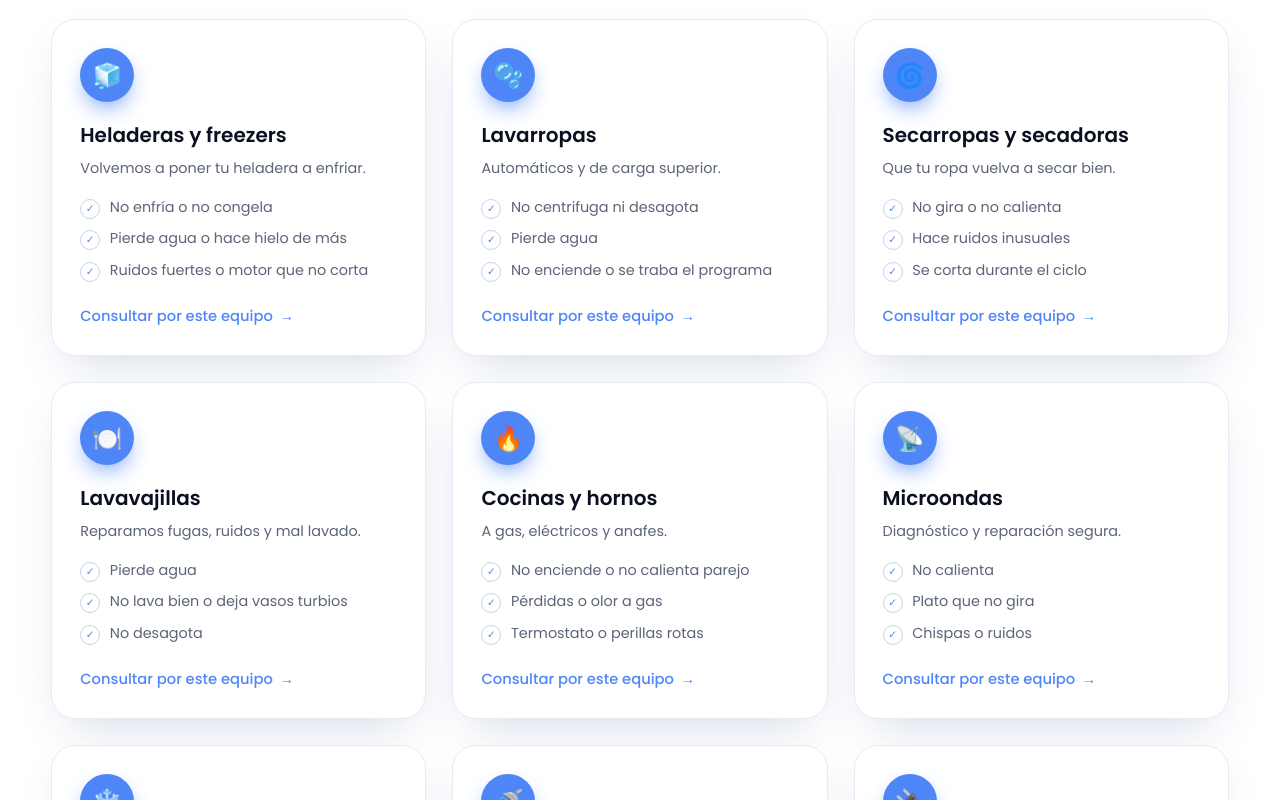
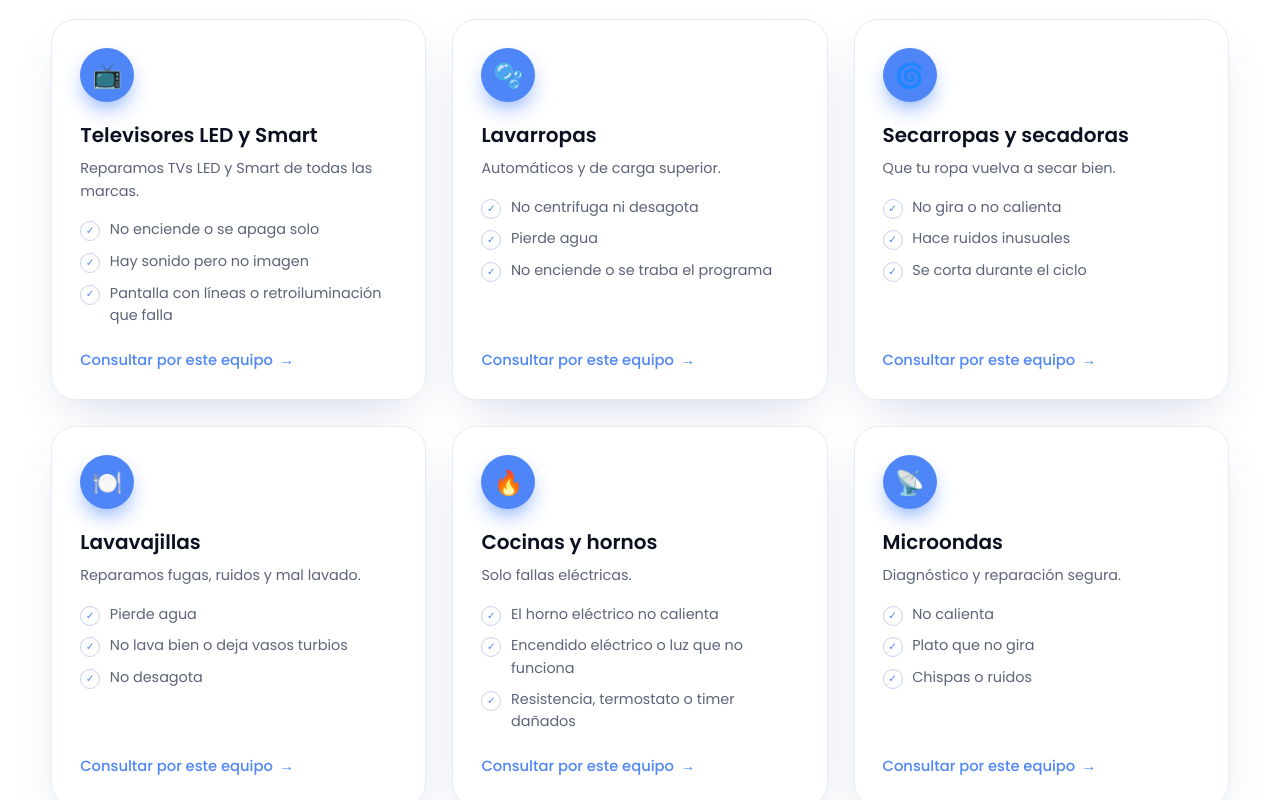
Before and after one commit to giovannacilfone/ieroservice, a React (Vite) app: page / in a window 1280 px wide. Shown: the part 1220-2020 px from the top of the page. Built offline with nearby package versions, Linux system fonts and the light colour scheme.

Commit message:
Reemplaza heladeras y aires por televisores y ventiladores; cocinas solo fallas eléctricas
Co-Authored-By: Claude Opus 5.5 <noreply@anthropic.com>

```diff
--- a/index.html
+++ b/index.html
@@ -4,7 +4,7 @@
   <meta charset="utf-8">
   <meta name="viewport" content="width=device-width, initial-scale=1">
   <title>Iero Service | Reparación de electrodomésticos</title>
-  <meta name="description" content="Reparamos todo tipo de electrodomésticos: heladeras, lavarropas, cocinas, aires y más. Consultá por WhatsApp.">
+  <meta name="description" content="Reparamos todo tipo de electrodomésticos: televisores, lavarropas, cocinas, ventiladores y más. Consultá por WhatsApp.">
   <link rel="preconnect" href="https://fonts.googleapis.com">
   <link rel="preconnect" href="https://fonts.gstatic.com" crossorigin>
   <link href="https://fonts.googleapis.com/css2?family=Poppins:wght@400;500;600;700&display=swap" rel="stylesheet">
--- a/src/admin/cardRenderer.js
+++ b/src/admin/cardRenderer.js
@@ -100,7 +100,7 @@ function drawFront(ctx, { pattern }) {
   ctx.fillStyle = "#fff"; ctx.font = `600 34px ${FONT}`;
   spaced(ctx, "REPARAMOS", px + 60, py + 85, 12);
   ctx.fillStyle = BLUE; ctx.fillRect(px + 60, py + 112, 90, 6);
-  ["Heladeras", "Lavarropas", "Microondas", "Hornos", "Y mucho más"].forEach((t, i) => {
+  ["Televisores", "Lavarropas", "Microondas", "Hornos", "Y mucho más"].forEach((t, i) => {
     const y = py + 190 + i * 80, more = i === 4;
     ctx.fillStyle = more ? "rgba(143,178,255,.25)" : "rgba(79,134,247,.35)"; ctx.beginPath(); ctx.arc(px + 80, y - 14, 24, 0, Math.PI * 2); ctx.fill();
     ctx.strokeStyle = "#fff"; ctx.lineWidth = 6; ctx.lineCap = "round"; ctx.lineJoin = "round";
--- a/src/config.js
+++ b/src/config.js
@@ -6,16 +6,16 @@ export const waLink = (msg = WA_DEFAULT) =>
   `https://wa.me/${WA_NUMBER}?text=${encodeURIComponent(msg)}`;
 
 export const APPLIANCES = [
-  { icon: "🧊", name: "Heladeras y freezers", desc: "Volvemos a poner tu heladera a enfriar.", issues: ["No enfría o no congela", "Pierde agua o hace hielo de más", "Ruidos fuertes o motor que no corta"] },
+  { icon: "📺", name: "Televisores LED y Smart", desc: "Reparamos TVs LED y Smart de todas las marcas.", issues: ["No enciende o se apaga solo", "Hay sonido pero no imagen", "Pantalla con líneas o retroiluminación que falla"] },
   { icon: "🫧", name: "Lavarropas", desc: "Automáticos y de carga superior.", issues: ["No centrifuga ni desagota", "Pierde agua", "No enciende o se traba el programa"] },
   { icon: "🌀", name: "Secarropas y secadoras", desc: "Que tu ropa vuelva a secar bien.", issues: ["No gira o no calienta", "Hace ruidos inusuales", "Se corta durante el ciclo"], feature: true },
   { icon: "🍽️", name: "Lavavajillas", desc: "Reparamos fugas, ruidos y mal lavado.", issues: ["Pierde agua", "No lava bien o deja vasos turbios", "No desagota"] },
-  { icon: "🔥", name: "Cocinas y hornos", desc: "A gas, eléctricos y anafes.", issues: ["No enciende o no calienta parejo", "Pérdidas o olor a gas", "Termostato o perillas rotas"] },
+  { icon: "🔥", name: "Cocinas y hornos", desc: "Solo fallas eléctricas.", issues: ["El horno eléctrico no calienta", "Encendido eléctrico o luz que no funciona", "Resistencia, termostato o timer dañados"] },
   { icon: "📡", name: "Microondas", desc: "Diagnóstico y reparación segura.", issues: ["No calienta", "Plato que no gira", "Chispas o ruidos"] },
-  { icon: "❄️", name: "Aires acondicionados", desc: "Service, carga de gas y reparación.", issues: ["No enfría ni calefacciona", "Pierde agua", "Ruidos o mal olor"] },
+  { icon: "🌬️", name: "Ventiladores", desc: "De pie, de techo y turbos.", issues: ["No enciende o no gira", "Velocidades que no responden", "Ruidos o motor que recalienta"] },
   { icon: "🚿", name: "Termotanques y calefones", desc: "Agua caliente sin vueltas.", issues: ["No calienta el agua", "Pérdidas", "Piloto que no queda encendido"] },
   { icon: "🔌", name: "Pequeños electrodomésticos", desc: "Licuadoras, cafeteras, planchas, aspiradoras y más.", issues: ["No enciende", "Cables o fichas dañadas", "Pérdida de potencia"] },
 ];
 
 export const BRANDS = ["Samsung","LG","Whirlpool","Drean","Philco","Electrolux","Bosch","Patrick","Gafa","Longvie","Orbis","Frávega","Midea","BGH","Carrier","Candy"];
-export const ROTATE = ["de heladeras","de lavarropas","de cocinas","de planchitas","de microondas","de lo que sea"];
+export const ROTATE = ["de televisores","de lavarropas","de cocinas","de planchitas","de microondas","de lo que sea"];
```
